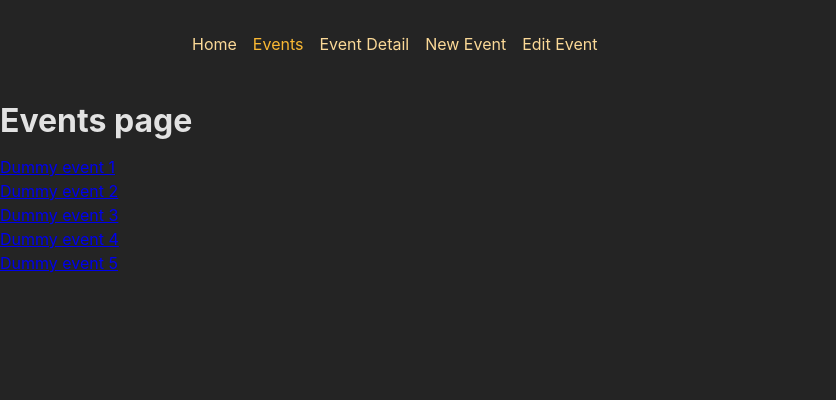
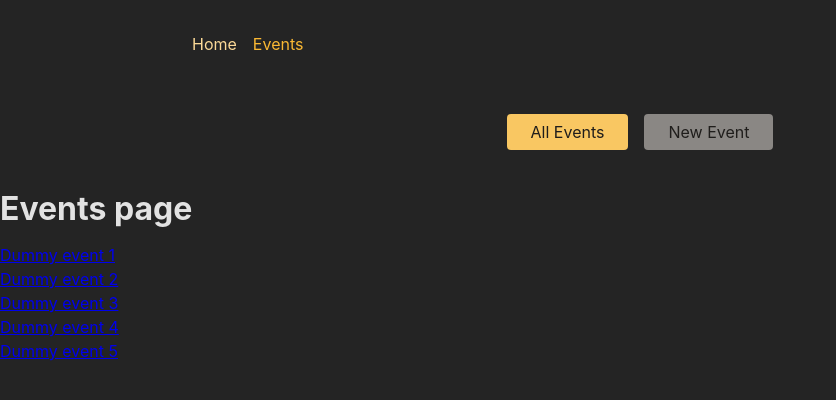
Before and after one commit to lairaalmas/udemy-events-app, a React (Create React App) app in the folder frontend/: page /events in a window 1280 px wide. Shown: the top 400 px of the page, without its empty margins (0-836 px from the left). Built offline with nearby package versions, Linux system fonts and the light colour scheme.

Commit message:
refactor challenge code with explanation

```diff
--- a/frontend/src/App.js
+++ b/frontend/src/App.js
@@ -22,12 +22,14 @@
 
 import { createBrowserRouter, RouterProvider } from "react-router-dom";
 
-import RootLayout from "./pages/RootLayout";
-import HomePage from "./pages/HomePage";
-import EventsPage from "./pages/EventsPage";
-import EventDetailPage from "./pages/EventDetailPage";
-import NewEventPage from "./pages/NewEventPage";
-import EditEventPage from "./pages/EditEventPage";
+import RootLayout from "./pages/Root";
+import EventsRootLayout from "./pages/EventsRoot";
+
+import HomePage from "./pages/Home";
+import EventsPage from "./pages/Events";
+import EventDetailPage from "./pages/EventDetail";
+import NewEventPage from "./pages/NewEvent";
+import EditEventPage from "./pages/EditEvent";
 
 const router = createBrowserRouter([
   {
@@ -35,10 +37,16 @@ const router = createBrowserRouter([
     element: <RootLayout />,
     children: [
       { index: true, element: <HomePage /> },
-      { path: "events", element: <EventsPage /> },
-      { path: "events/:eventId", element: <EventDetailPage /> },
-      { path: "events/new", element: <NewEventPage /> },
-      { path: "events/:eventId/edit", element: <EditEventPage /> },
+      {
+        path: "events",
+        element: <EventsRootLayout />,
+        children: [
+          { index: true, element: <EventsPage /> },
+          { path: ":eventId", element: <EventDetailPage /> },
+          { path: "new", element: <NewEventPage /> },
+          { path: ":eventId/edit", element: <EditEventPage /> },
+        ],
+      },
     ],
   },
 ]);
--- a/frontend/src/components/EventsNavigation.js
+++ b/frontend/src/components/EventsNavigation.js
@@ -1,4 +1,6 @@
-import classes from './EventsNavigation.module.css';
+import { NavLink } from "react-router-dom";
+
+import classes from "./EventsNavigation.module.css";
 
 function EventsNavigation() {
   return (
@@ -6,10 +8,25 @@ function EventsNavigation() {
       <nav>
         <ul className={classes.list}>
           <li>
-            <a href="/events">All Events</a>
+            <NavLink
+              to=""
+              className={({ isActive }) =>
+                isActive ? classes.active : undefined
+              }
+              end
+            >
+              All Events
+            </NavLink>
           </li>
           <li>
-            <a href="/events/new">New Event</a>
+            <NavLink
+              to="new"
+              className={({ isActive }) =>
+                isActive ? classes.active : undefined
+              }
+            >
+              New Event
+            </NavLink>
           </li>
         </ul>
       </nav>
--- a/frontend/src/components/MainNavigation.js
+++ b/frontend/src/components/MainNavigation.js
@@ -4,16 +4,16 @@ import classes from "./MainNavigation.module.css";
 
 const MainNavigation = () => {
   const navItems = [
-    { title: "Home", path: "", id: "i1", isEnd: false },
-    { title: "Events", path: "events", id: "i2", isEnd: true },
-    { title: "Event Detail", path: "events/:eventId", id: "i3", isEnd: true },
-    { title: "New Event", path: "events/new", id: "i4", isEnd: false },
-    {
-      title: "Edit Event",
-      path: "events/:eventId/edit",
-      id: "i5",
-      isEnd: false,
-    },
+    { title: "Home", path: "/", id: "i1", isEnd: true },
+    { title: "Events", path: "/events", id: "i2", isEnd: true },
+    // { title: "Event Detail", path: "events/:eventId", id: "i3", isEnd: true },
+    // { title: "New Event", path: "events/new", id: "i4", isEnd: false },
+    // {
+    //   title: "Edit Event",
+    //   path: "events/:eventId/edit",
+    //   id: "i5",
+    //   isEnd: false,
+    // },
   ];
 
   return (
@@ -21,7 +21,7 @@ const MainNavigation = () => {
       <nav>
         <ul className={classes.list}>
           {navItems.map((item) => (
-            <li>
+            <li key={item.id}>
               <NavLink
                 to={item.path}
                 className={({ isActive }) => {
--- a/frontend/src/pages/EventDetailPage.js
+++ b/frontend/src/pages/EventDetail.js
@@ -6,7 +6,7 @@ const EventDetailPage = () => {
   return (
     <>
       <h1>Event detail page</h1>
-      <p>{params.eventId}</p>
+      <p>Event id: {params.eventId}</p>
     </>
   );
 };
--- a/frontend/src/pages/EventsPage.js
+++ b/frontend/src/pages/Events.js
@@ -1,18 +1,19 @@
 import { Link } from "react-router-dom";
 
+const DUMMY_EVENTS = [
+  { title: "Dummy event 1", id: "e1" },
+  { title: "Dummy event 2", id: "e2" },
+  { title: "Dummy event 3", id: "e3" },
+  { title: "Dummy event 4", id: "e4" },
+  { title: "Dummy event 5", id: "e5" },
+];
+
 const EventsPage = () => {
-  const events = [
-    { title: "Dummy event 1", id: "e1" },
-    { title: "Dummy event 2", id: "e2" },
-    { title: "Dummy event 3", id: "e3" },
-    { title: "Dummy event 4", id: "e4" },
-    { title: "Dummy event 5", id: "e5" },
-  ];
   return (
     <>
       <h1>Events page</h1>
       <ul>
-        {events.map((event) => (
+        {DUMMY_EVENTS.map((event) => (
           <li key={event.id}>
             <Link to={event.id}>{event.title}</Link>
           </li>
--- /dev/null
+++ b/frontend/src/pages/EventsRoot.js
@@ -0,0 +1,14 @@
+import { Outlet } from "react-router-dom";
+
+import EventsNavigation from "../components/EventsNavigation";
+
+const EventsRootLayout = () => {
+  return (
+    <>
+      <EventsNavigation />
+      <Outlet />
+    </>
+  );
+};
+
+export default EventsRootLayout;
```
Also changed, not shown: frontend/src/pages/EditEvent.js (renamed from frontend/src/pages/EditEventPage.js), frontend/src/pages/Home.js (renamed from frontend/src/pages/HomePage.js), frontend/src/pages/NewEvent.js (renamed from frontend/src/pages/NewEventPage.js), frontend/src/pages/Root.js (renamed from frontend/src/pages/RootLayout.js).
